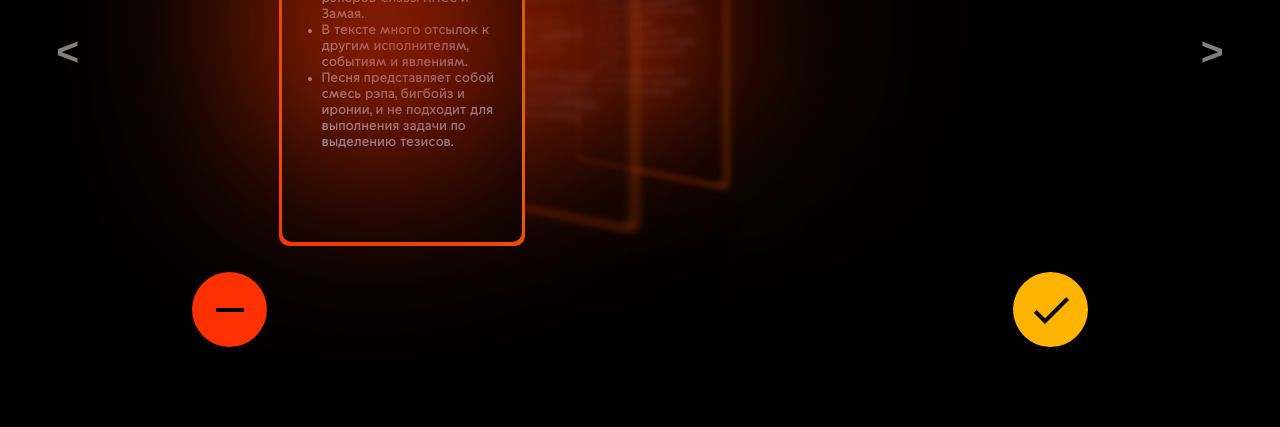
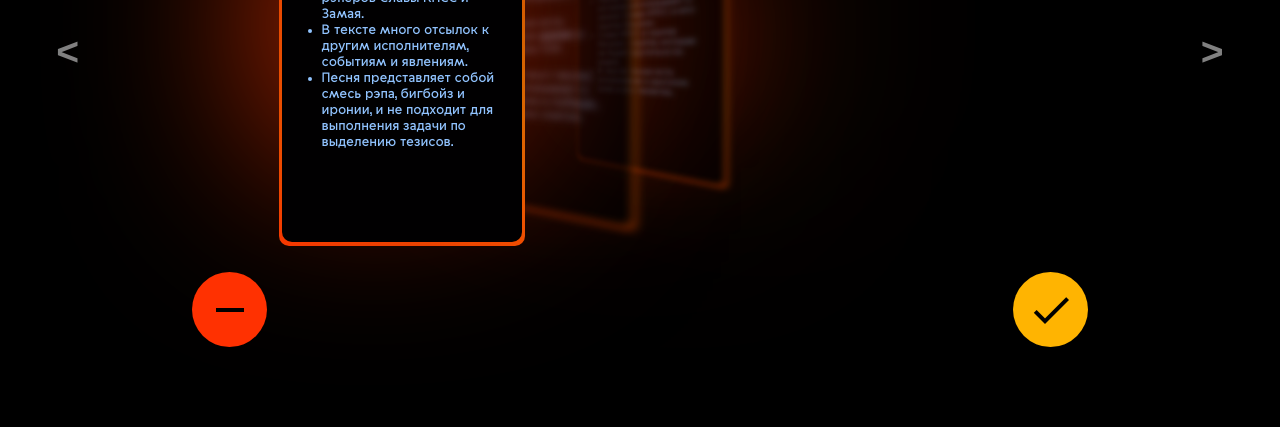
Before and after one commit to QSteamy/AntiQUIZ, a plain HTML site: page index.html in a window 1280 px wide. Shown: the part 373-800 px from the top of the page. Drawn offline with nearby package versions, Linux system fonts and the light colour scheme.

Commit message:
Update style.css

```diff
--- a/style.css
+++ b/style.css
@@ -57,7 +57,7 @@ body {
     top: 10px;
 }
 
-.item:after {
+.item:before {
     transition: 0.6s;
     content: "";
     position: absolute;
```
